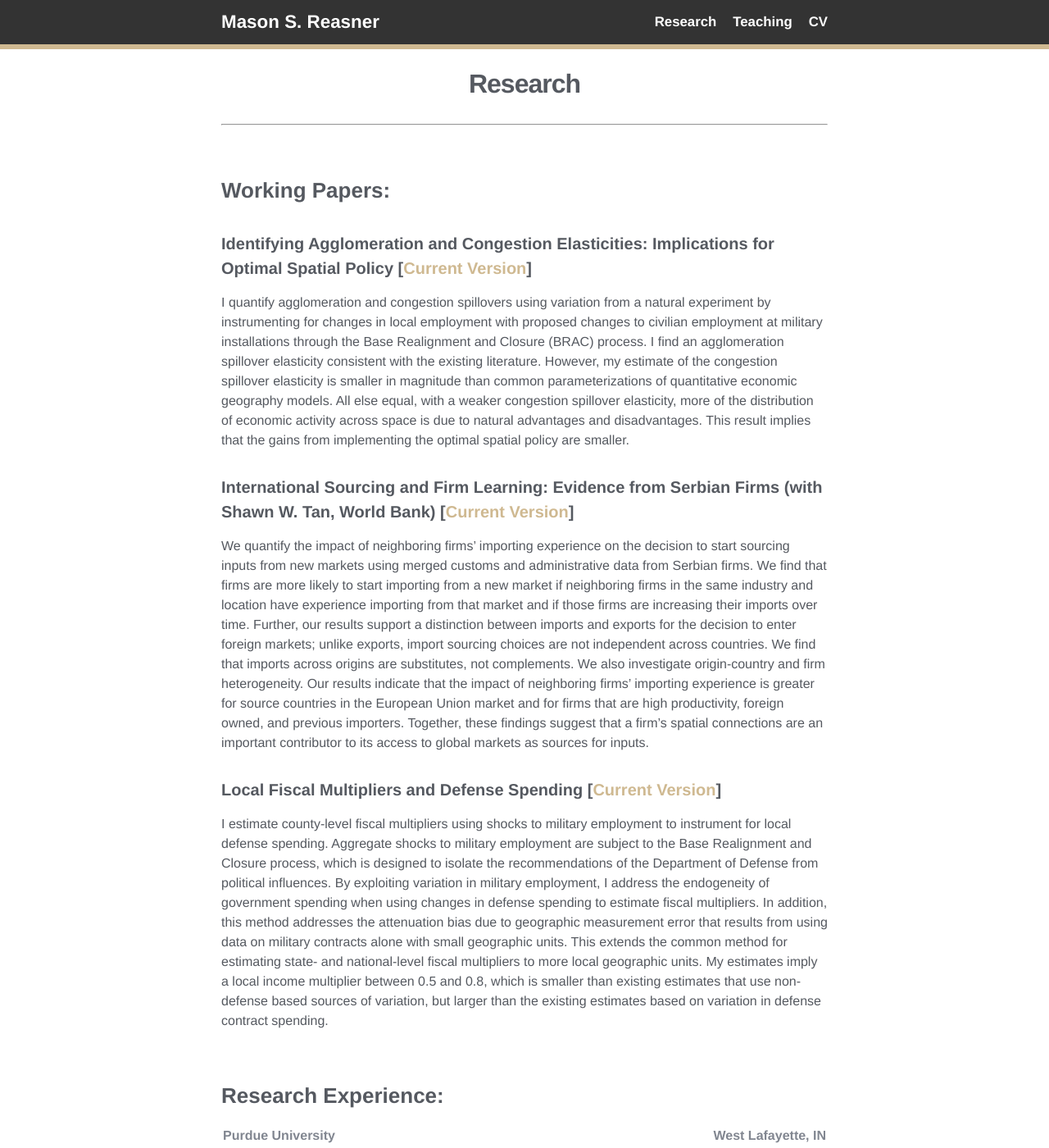
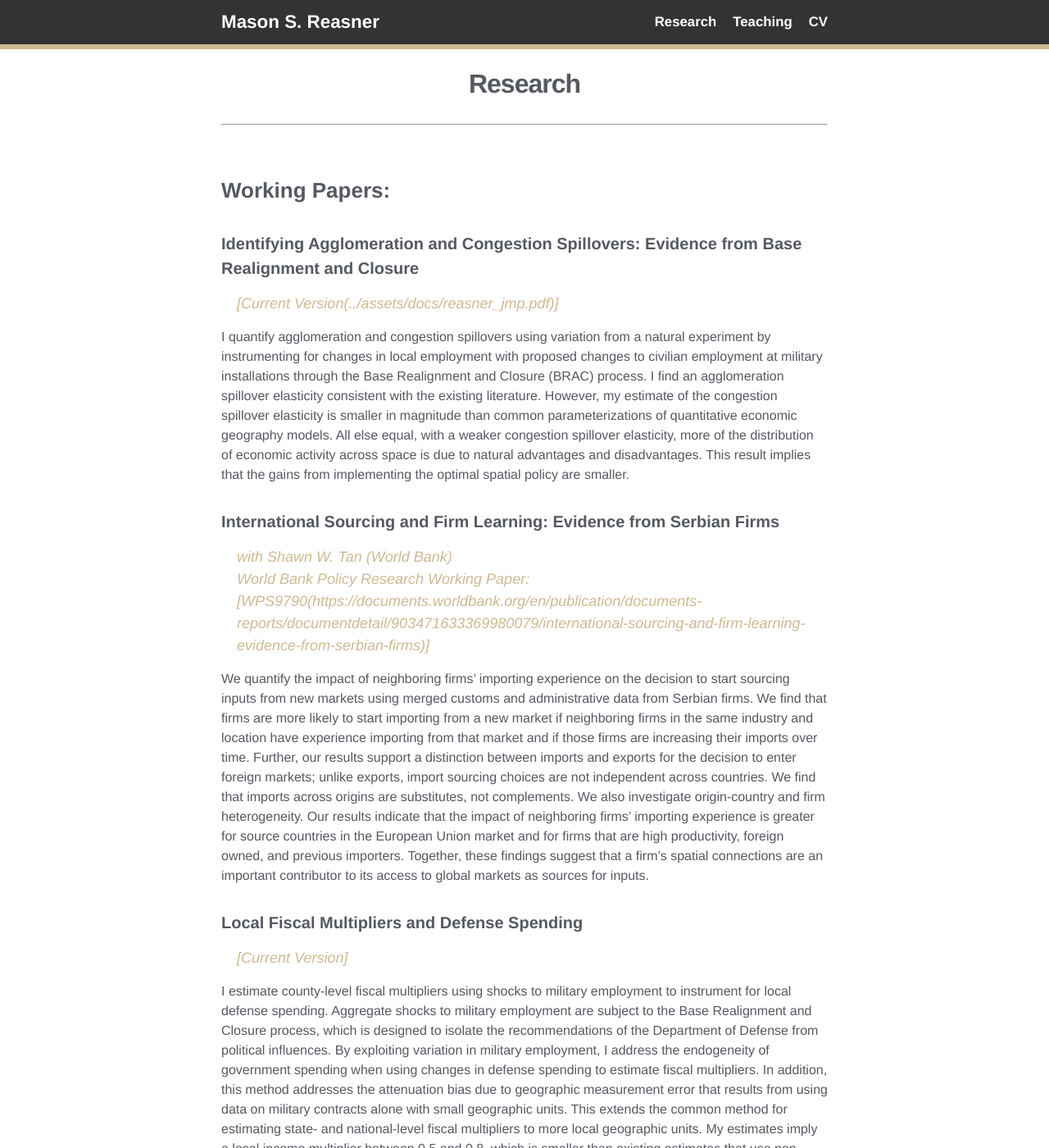
Before and after one commit to reasner/reasner.github.io, a Jekyll site: the page built from research.md, in a window 1280 px wide and 1400 px high. Shown: the whole window at 82% size. Built offline with Jekyll 4.4.1, drawn with Linux system fonts in a browser that asks for light colours; some of the changed text lies outside the part shown.

Commit message:
update research page links and layout and add WIP

```diff
--- a/research.md
+++ b/research.md
@@ -8,19 +8,28 @@ permalink: /research/
 ***
 ### Working Papers:
 
-#### Identifying Agglomeration and Congestion Elasticities: Implications for Optimal Spatial Policy \[[Current Version](../assets/docs/reasner_jmp.pdf)\]
+#### Identifying Agglomeration and Congestion Spillovers: Evidence from Base Realignment and Closure
+> \[Current Version(../assets/docs/reasner_jmp.pdf)\]
 
 I quantify agglomeration and congestion spillovers using variation from a natural experiment by instrumenting for changes in local employment with proposed changes to civilian employment at military installations through the Base Realignment and Closure (BRAC) process. I find an agglomeration spillover elasticity consistent with the existing literature. However, my estimate of the congestion spillover elasticity is smaller in magnitude than common parameterizations of quantitative economic geography models. All else equal, with a weaker congestion spillover elasticity, more of the distribution of economic activity across space is due to natural advantages and disadvantages. This result implies that the gains from implementing the optimal spatial policy are smaller.
 
-#### International Sourcing and Firm Learning: Evidence from Serbian Firms (with Shawn W. Tan, World Bank)  \[[Current Version](../assets/docs/serbia_imports.pdf)\]
+#### International Sourcing and Firm Learning: Evidence from Serbian Firms
+> with Shawn W. Tan (World Bank)
+> World Bank Policy Research Working Paper: \[WPS9790(https://documents.worldbank.org/en/publication/documents-reports/documentdetail/903471633369980079/international-sourcing-and-firm-learning-evidence-from-serbian-firms)\]
 
 We quantify the impact of neighboring firms' importing experience on the decision to start sourcing inputs from new markets using merged customs and administrative data from Serbian firms. We find that firms are more likely to start importing from a new market if neighboring firms in the same industry and location have experience importing from that market and if those firms are increasing their imports over time. Further, our results support a distinction between imports and exports for the decision to enter foreign markets; unlike exports, import sourcing choices are not independent across countries. We find that imports across origins are substitutes, not complements. We also investigate origin-country and firm heterogeneity. Our results indicate that the impact of neighboring firms' importing experience is greater for source countries in the European Union market and for firms that are high productivity, foreign owned, and previous importers. Together, these findings suggest that a firm's spatial connections are an important contributor to its access to global markets as sources for inputs.
 
-#### Local Fiscal Multipliers and Defense Spending \[[Current Version](../assets/docs/multipliers.pdf)\]
+#### Local Fiscal Multipliers and Defense Spending
+>\[[Current Version](../assets/docs/multipliers.pdf)\]
 
 I estimate county-level fiscal multipliers using shocks to military employment to instrument for local defense spending. Aggregate shocks to military employment are subject to the Base Realignment and Closure process, which is designed to isolate the recommendations of the Department of Defense from political influences. By exploiting variation in military employment, I address the endogeneity of government spending when using changes in defense spending to estimate fiscal multipliers. In addition, this method addresses the attenuation bias due to geographic measurement error that results from using data on military contracts alone with small geographic units. This extends the common method for estimating state- and national-level fiscal multipliers to more local geographic units. My estimates imply a local income multiplier between 0.5 and 0.8, which is smaller than existing estimates that use non-defense based sources of variation, but larger than the existing estimates based on variation in defense contract spending.
 
-<!--- ### Works in Progress: --->
+### Works in Progress:
+
+#### Spatial Reallocation and Climate Change
+
+#### First- versus Late-mover International Sourcing Performance
+
 
 ### Research Experience:
 
```
